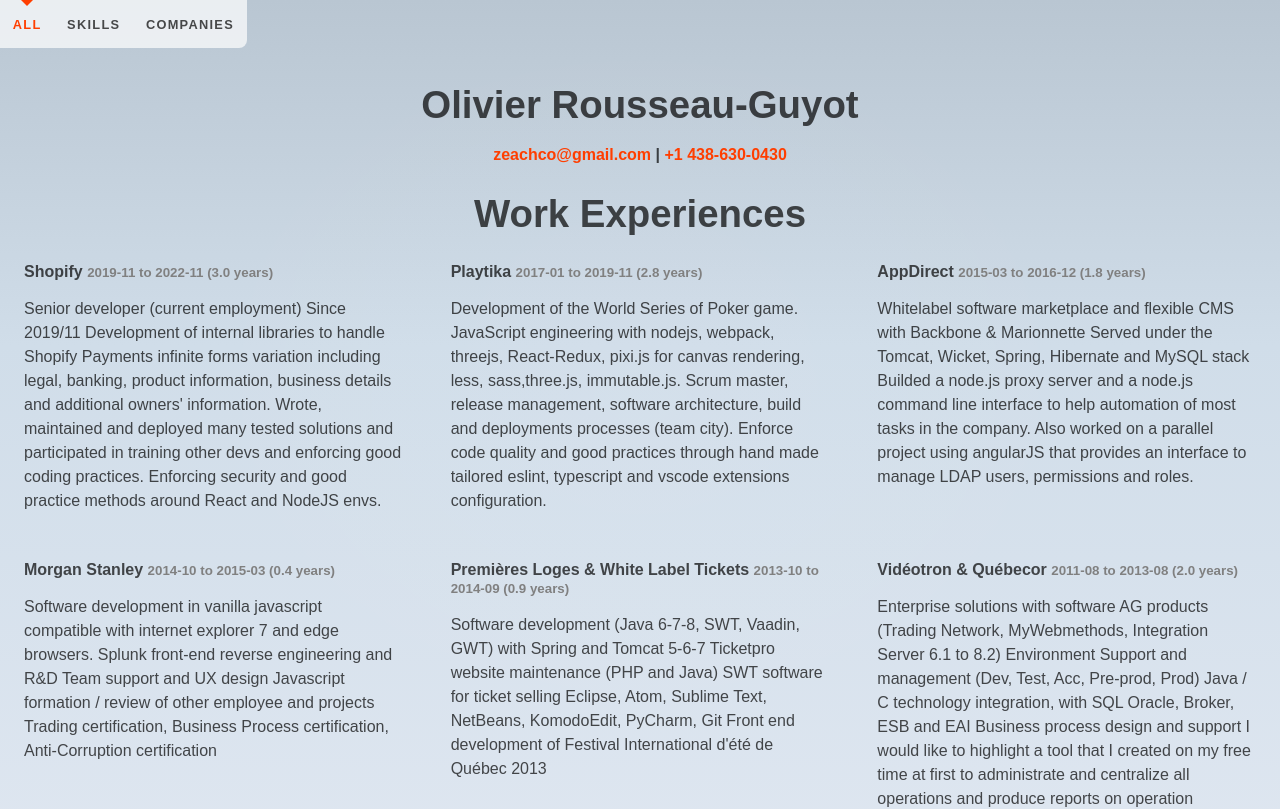
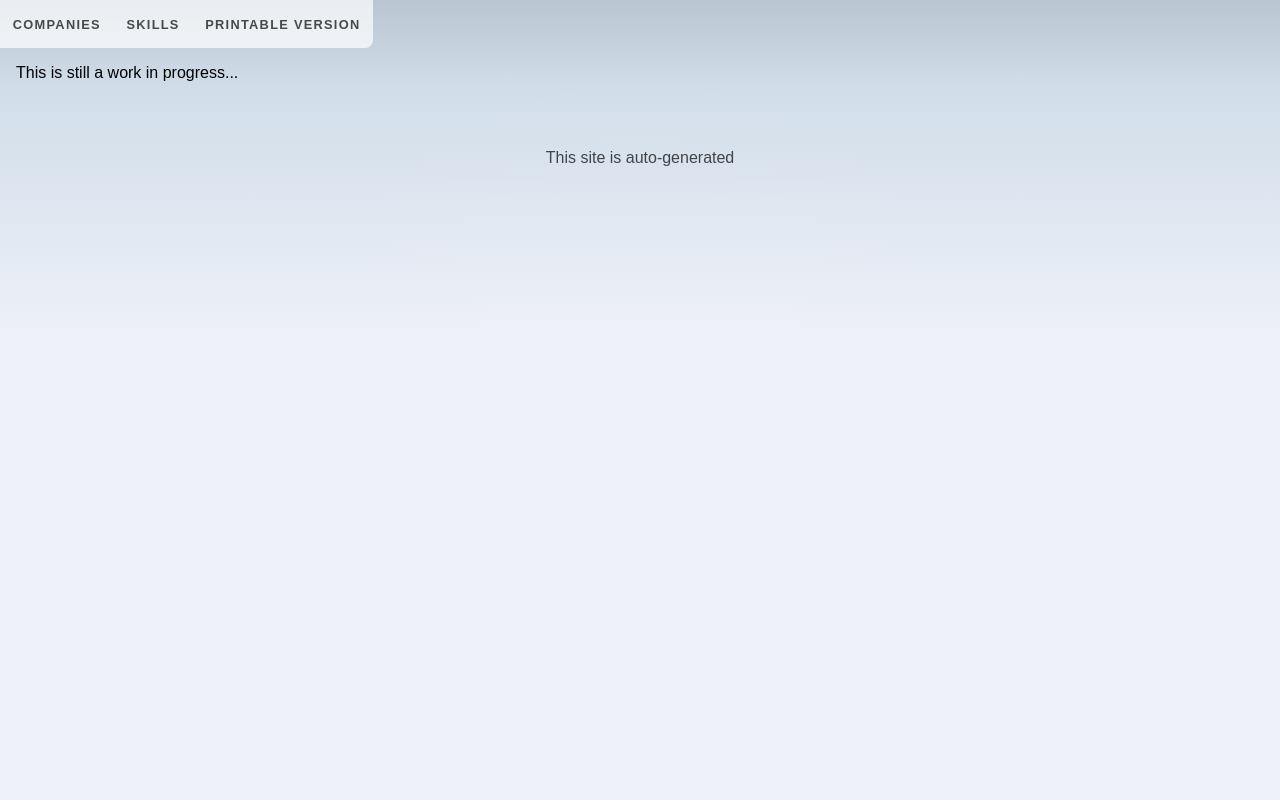
Before and after one commit to zeachco/zeachco.github.io, a SvelteKit app: page / in a window 1280 px wide. Shown: the top 809 px of the page. Built offline with nearby package versions, Linux system fonts and the light colour scheme.

Commit message:
autoprint

```diff
--- a/src/lib/components/Header.svelte
+++ b/src/lib/components/Header.svelte
@@ -1,13 +1,13 @@
 <script lang="ts">
 	import { page } from '$app/stores';
-	import Contact from './Contact.svelte';
 
 	const labels = {
-		'/': 'All',
+		'/companies': 'Companies',
+		// '/projects': 'Projects',
 		'/skills': 'Skills',
 		// '/projects': 'Projects',
-		'/companies': 'Companies',
 		// '/hobbies': 'Hobbies'
+		'/print': 'Printable version',
 	} as const;
 
 	type Label = keyof typeof labels;
--- a/src/routes/+page.svelte
+++ b/src/routes/+page.svelte
@@ -1,14 +1,6 @@
-<script lang="ts">
-	import Contact from '$lib/components/Contact.svelte';
-	import Companies from '$lib/components/Containers/Companies.svelte';
-	import Skills from '$lib/components/Containers/Skills.svelte';
-</script>
-
 <svelte:head>
-	<title>Printable CV</title>
-	<meta name="description" content="Printable CV" />
+	<title>About</title>
+	<meta name="description" content="About" />
 </svelte:head>
 
-<Contact />
-<Companies />
-<Skills />
+This is still a work in progress...
--- /dev/null
+++ b/src/routes/print/+page.ts
@@ -0,0 +1 @@
+export const prerender = true;
```
Also changed, not shown: src/routes/print/+page.svelte (added, +18 -0 lines).
